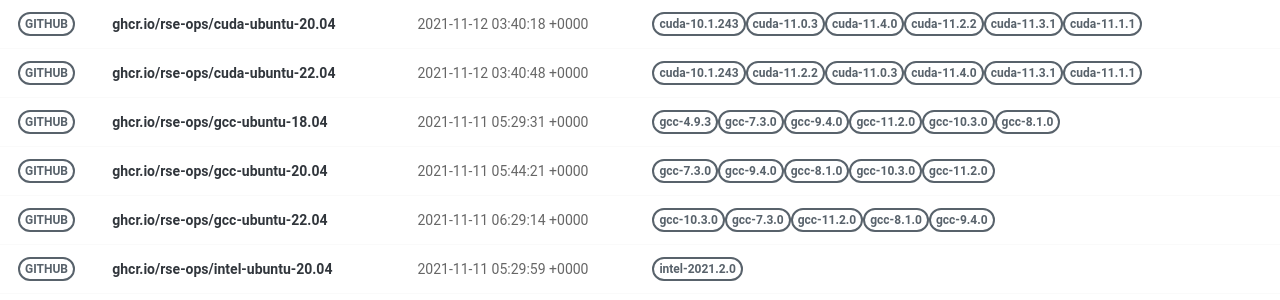
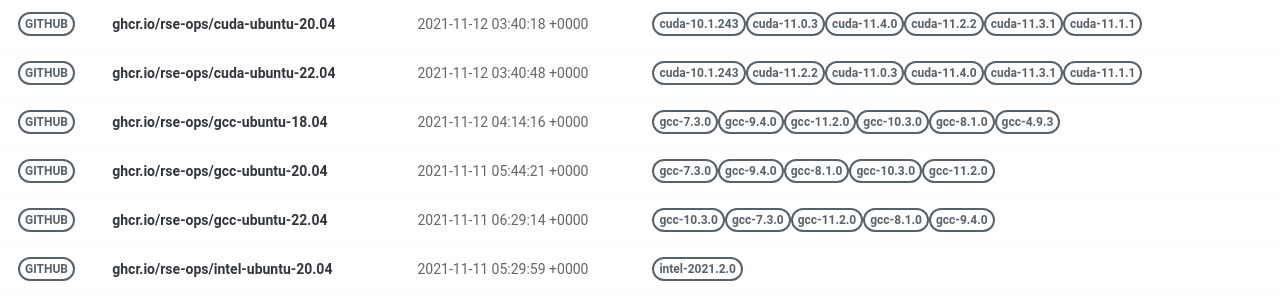
Before and after one commit to rse-ops/docker-images, a Jekyll site: the page built from pages/index.md, in a window 1280 px wide. Shown: the part 277-577 px from the top of the page. Built offline with Jekyll 4.4.1, drawn with Linux system fonts in a browser that asks for light colours; nearby versions of some CDN libraries.

Commit message:
Automated push to update library 2021-11-12

```diff
--- a/_library/ghcr.io-rse-ops-gcc-ubuntu-18.04.md
+++ b/_library/ghcr.io-rse-ops-gcc-ubuntu-18.04.md
@@ -1,14 +1,11 @@
 ---
 layout: container
 name: ghcr.io/rse-ops/gcc-ubuntu-18.04
-updated_at: 2021-11-11 05:29:31.756784
+updated_at: 2021-11-12 04:14:16.587185
 
 
 container_url: https://github.com/orgs/rse-ops/packages/container/package/gcc-ubuntu-18.04
 versions:
- - tag: gcc-4.9.3
-   dockerfile: https://github.com/rse-ops/docker-images/blob/main/ubuntu/gcc/Dockerfile
-   manifest: https://crane.ggcr.dev/manifest/ghcr.io/rse-ops/gcc-ubuntu-18.04:gcc-4.9.3
  - tag: gcc-7.3.0
    dockerfile: https://github.com/rse-ops/docker-images/blob/main/ubuntu/gcc/Dockerfile
    manifest: https://crane.ggcr.dev/manifest/ghcr.io/rse-ops/gcc-ubuntu-18.04:gcc-7.3.0
```
Also changed, not shown: other parts of _library/ghcr.io-rse-ops-gcc-ubuntu-18.04.md (+3 -0 lines).
